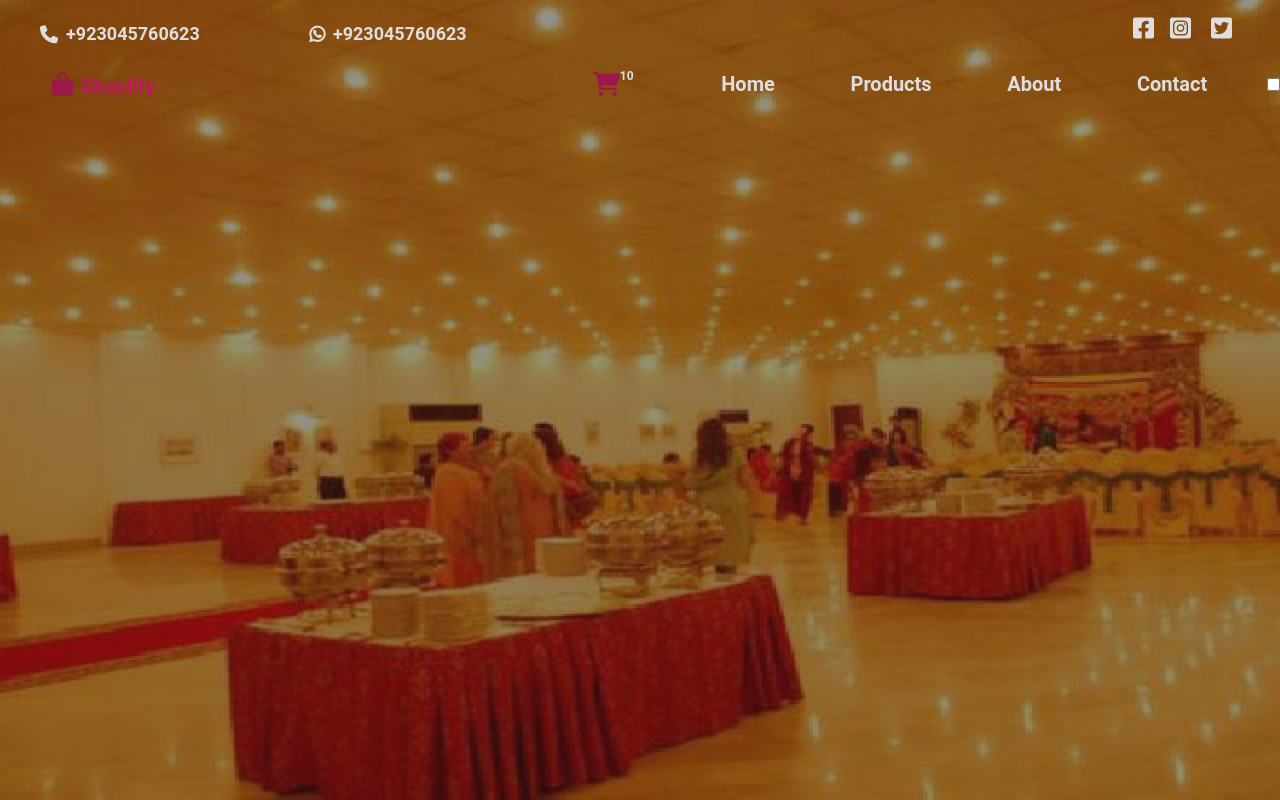
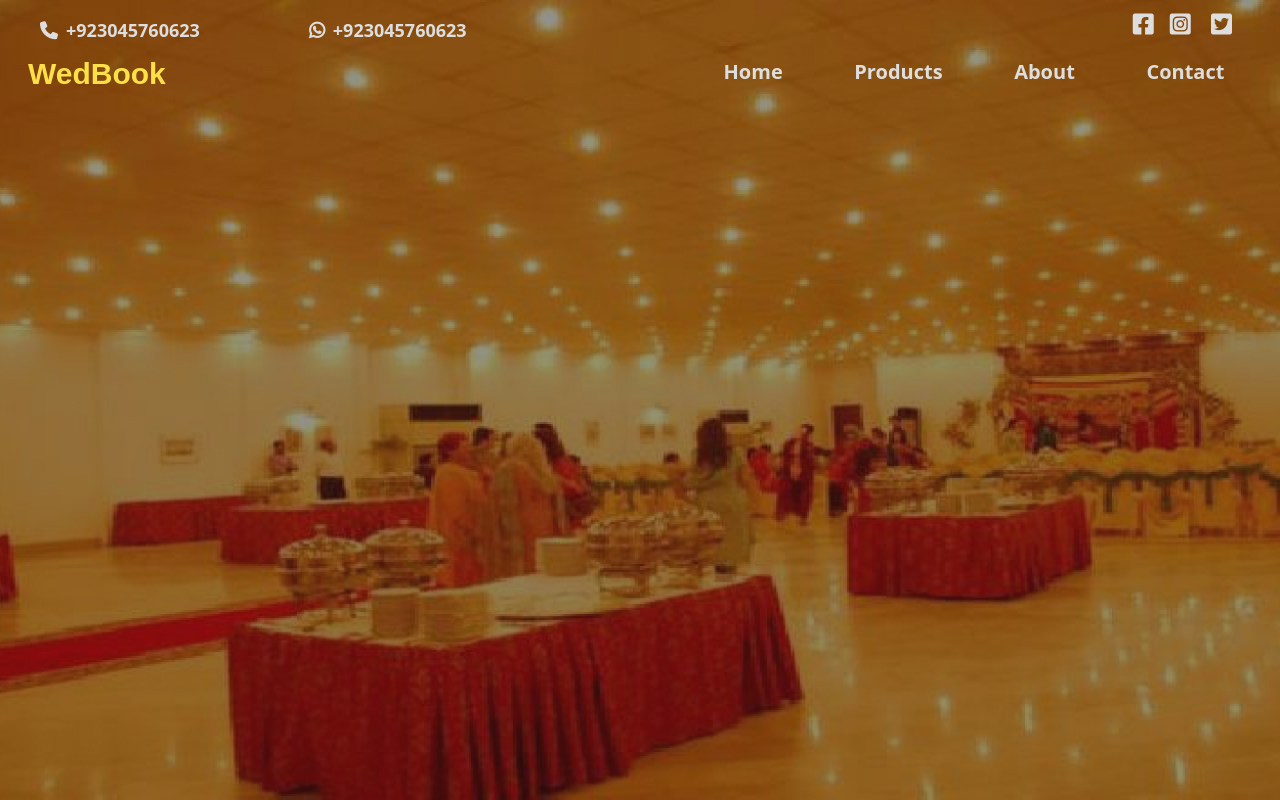
Before and after one commit to yasinafridi1/wedbook, a React (Create React App) app in the folder frontend/: page / in a window 1280 px wide. Built offline with nearby package versions, Linux system fonts and the light colour scheme.

Commit message:
Navbar customization

```diff
--- a/frontend/src/Components/home/header/Navbar.js
+++ b/frontend/src/Components/home/header/Navbar.js
@@ -1,10 +1,10 @@
 import React from 'react';
-import { Link } from 'react-router-dom';
+// import { Link } from 'react-router-dom';
 
 const Navbar = () => {
     return (
         <nav className='nav fixed top-0 w-full flex justify-center items-center flex-col' >
-            <div className='w-full flex justify-between items-center py-2'>
+            <div className='w-full flex justify-between items-center py-1'>
                 <div className='flex justify-between items-center w-1/3 ml-10 flex-col md:flex-row'>
                     <a href='tel:+923045760623' className='mt-3 flex justify-start items-center transition-all ease-in-out duration-500 hover:text-pink-600'>
                         <i className="fa-solid fa-phone text-xs xsm:text-base md:text-lg font-bold"></i>
@@ -16,29 +16,24 @@ const Navbar = () => {
                     </a>
                 </div>
                 <div className='pr-2 xsm:pr-10'>
-                    <div className=''>
+                    <div>
                         <a href="https://www.facebook.com" className='pr-2'> <i className="fa-brands fa-square-facebook text-2xl transition-all ease-in-out duration-300 hover:text-blue-600"></i></a>
                         <a href="https://www.instagram.com" className='px-2'><i className="fa-brands fa-square-instagram text-2xl transition-all ease-in-out duration-300 hover:text-pink-700"></i></a>
                         <a href="https://www.twitter.com" className='px-2'>  <i className="fa-brands fa-square-twitter text-2xl transition-all ease-in-out duration-300 hover:text-blue-400"></i></a>
                     </div>
                 </div>
             </div>
-            <div className='w-full py-3 flex justify-between items-center'>
-                <div className='flex flex-between pl-2 sm:pl-3 items-center w-2/3 sm:w-1/2'>
+            <div className='w-full py-1 flex justify-between items-center'>
+                <div className='flex flex-between pl-2 sm:pl-3 items-center w-2/3 sm:w-1/3'>
                     <div className='flex w-1/2 xsm:pl-4'>
-                        <i className="fa-solid fa-bag-shopping px-2 text-2xl pl-6 text-pink-800" ></i>
-                        <h2 className='text-base pt-1 xsm:text-xl font-bold text-pink-700'>Shoplify</h2>
+                        <h2 className='text-xl pt-1 xsm:text-3xl font-bold text-yellow-300 header-text'>WedBook</h2>
                     </div>
-                    <a to="/cart" className="w-1/2 flex justify-end xsm:mr-8 sm:mr-0">
-                        <i className="fa-solid fa-cart-shopping text-2xl text-pink-800 hover:text-pink-600 transition ease-in-out duration-400"></i>
-                        <p className='text-xs font-bold'>10</p>
-                    </a>
                 </div>
-                <ul className=' hidden pr-1 xl:w-1/2 sm:flex sm:justify-evenly sm:w-1/2'>
-                    <li><a to="/" className='pl-8 xl:text-xl lg:text-lg md:text-base sm:text-xs sm:font-semibold hover:text-pink-600 transition ease-in-out duration-500'>Home</a></li>
-                    <li><a to="/products" className='xl:text-xl lg:text-lg md:text-base sm:pl-5 sm:text-xs sm:font-semibold hover:text-pink-600 transition ease-in-out duration-500'>Products</a></li>
-                    <li> <a href="#about" className='xl:text-xl lg:text-lg md:text-base sm:pl-5 sm:text-xs sm:font-semibold hover:text-pink-600 transition ease-in-out duration-500'>About</a> </li>
-                    <li> <a href="#contact" className='xl:text-xl lg:text-lg md:text-base sm:pl-5 sm:text-xs sm:font-semibold hover:text-pink-600 transition ease-in-out duration-500 mr-2 lg:mr-0'>Contact</a> </li>
+                <ul className='hidden pr-1 xl:w-1/2 sm:flex sm:justify-evenly w-1/2'>
+                    <li><a href="/" className='pl-8 xl:text-xl lg:text-lg md:text-base sm:text-xs sm:font-bold hover:text-pink-600 transition ease-in-out duration-500'>Home</a></li>
+                    <li><a href="/products" className='xl:text-xl lg:text-lg md:text-base sm:pl-5 sm:text-xs sm:font-bold hover:text-pink-600 transition ease-in-out duration-500'>Products</a></li>
+                    <li> <a href="#about" className='xl:text-xl lg:text-lg md:text-base sm:pl-5 sm:text-xs sm:font-bold hover:text-pink-600 transition ease-in-out duration-500'>About</a> </li>
+                    <li> <a href="#contact" className='xl:text-xl lg:text-lg md:text-base sm:pl-5 sm:text-xs sm:font-bold hover:text-pink-600 transition ease-in-out duration-500 mr-2 lg:mr-0'>Contact</a> </li>
                 </ul>
                 <input type="checkbox" id="openSidebarMenu" />
                 <label htmlFor="openSidebarMenu" className="sidebarIconToggle pr-4 sm:hidden">
--- a/frontend/src/index.css
+++ b/frontend/src/index.css
@@ -6,7 +6,7 @@
 @import url('https://fonts.googleapis.com/css2?family=Secular+One&display=swap');
 
 * {
-    font-family: 'Roboto', sans-serif;
+    /* font-family: 'Roboto', sans-serif; */
     scroll-behavior: smooth;
 }
 
@@ -17,6 +17,75 @@ html {
 a {
     text-decoration: none;
 }
+
+.header-text {
+    font-family: 'Secular One', sans-serif;
+}
+
+.nav {
+    transition: all .3s ease-in-out;
+    color: rgb(222, 222, 222);
+    top: 0;
+    z-index: 99;
+}
+
+input#openSidebarMenu {
+    display: none;
+}
+
+.sidebarIconToggle {
+    cursor: pointer;
+    margin-right: 10px;
+}
+
+.menu-responsive {
+    width: 100%;
+    display: flex;
+    justify-content: center;
+    align-items: center;
+    flex-direction: column;
+    padding-bottom: 15px;
+    transition: all 2s ease-in-out;
+    animation: slideMenu .500s linear;
+    position: absolute;
+    top: 100%;
+    left: 50%;
+    transform: translate(-50%, 0%);
+    background: rgb(200, 81, 81);
+
+}
+
+.d-none {
+    display: none;
+}
+
+
+.spinner {
+    height: 3px;
+    width: 23px;
+    background: #db2777;
+    transition: all .7s;
+}
+
+#openSidebarMenu:checked~.sidebarIconToggle>.spinner.middle {
+    opacity: 0;
+}
+
+#openSidebarMenu:checked~.sidebarIconToggle>.spinner.top {
+    transform: rotate(140deg) translate(-15%, 100%);
+    margin-top: 9px;
+}
+
+#openSidebarMenu:checked~.sidebarIconToggle>.spinner.bottom {
+    transform: rotate(-140deg) translate(11%, 150%);
+    margin-top: -8px;
+}
+
+.spinner.middle,
+.spinner.bottom {
+    margin-top: 3px;
+}
+
 
 /*
 .bg-secondary {
@@ -44,13 +113,6 @@ input[type=number]::-webkit-outer-spin-button {
 }
 
 */
-
-.nav {
-    transition: all .3s ease-in-out;
-    color: rgb(222, 222, 222);
-    top: 0;
-    z-index: 99;
-}
 
 
 /*
@@ -106,65 +168,10 @@ input[type=number]::-webkit-outer-spin-button {
     background-repeat: no-repeat;
 }
 
-.header-text {
-    font-family: 'Secular One', sans-serif;
-}
 
-.menu-responsive {
-    width: 100%;
-    display: flex;
-    justify-content: center;
-    align-items: center;
-    flex-direction: column;
-    padding-bottom: 15px;
-    transition: all 2s ease-in-out;
-    animation: slideMenu .500s linear;
-    position: absolute;
-    top: 100%;
-    left: 50%;
-    transform: translate(-50%, 0%);
-    background: rgb(200, 81, 81);
 
-}
 
-.d-none {
-    display: none;
-}
 
-input#openSidebarMenu {
-    display: none;
-}
-
-.sidebarIconToggle {
-    cursor: pointer;
-    margin-right: 10px;
-}
-
-.spinner {
-    height: 3px;
-    width: 23px;
-    background: #db2777;
-    transition: all .7s;
-}
-
-#openSidebarMenu:checked~.sidebarIconToggle>.spinner.middle {
-    opacity: 0;
-}
-
-#openSidebarMenu:checked~.sidebarIconToggle>.spinner.top {
-    transform: rotate(140deg) translate(-15%, 100%);
-    margin-top: 9px;
-}
-
-#openSidebarMenu:checked~.sidebarIconToggle>.spinner.bottom {
-    transform: rotate(-140deg) translate(11%, 150%);
-    margin-top: -8px;
-}
-
-.spinner.middle,
-.spinner.bottom {
-    margin-top: 3px;
-}
 
 .form {
     box-shadow: 0px 0px 5px 0px #dbdbdb;
```
